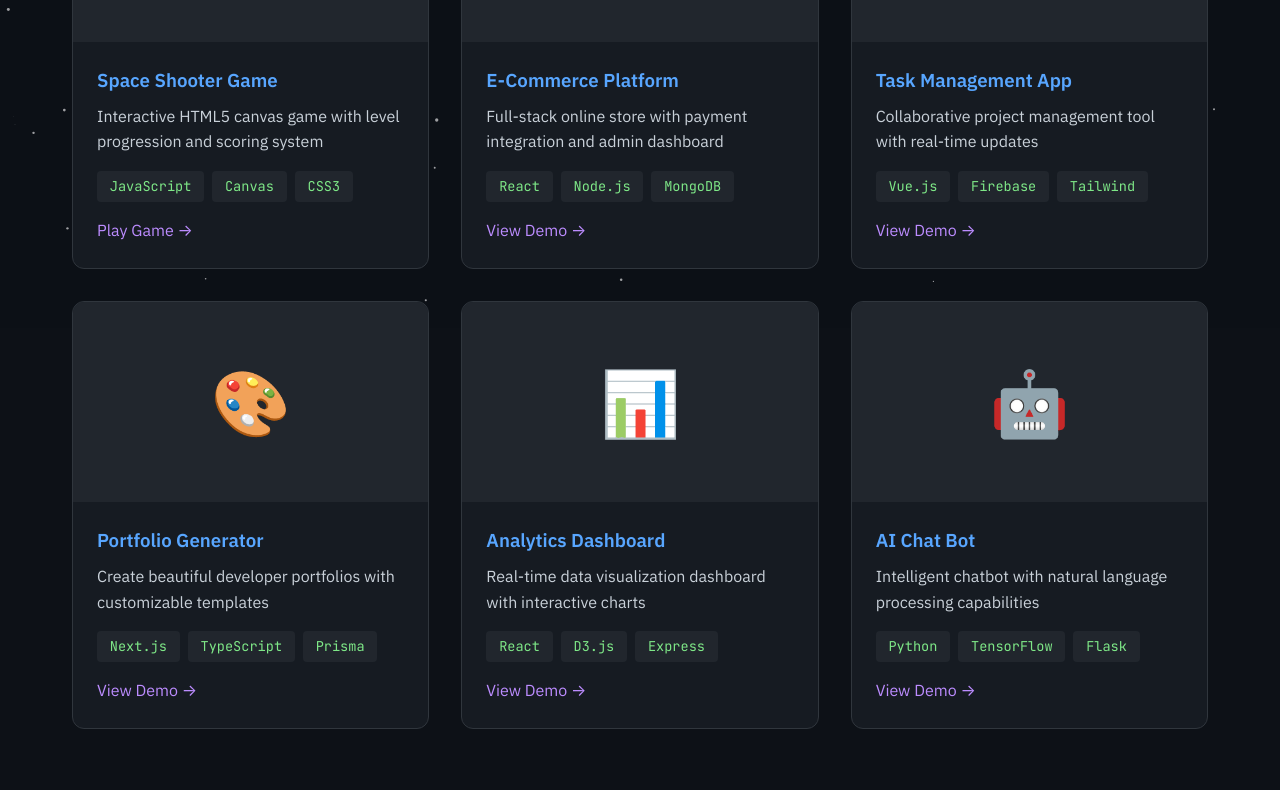
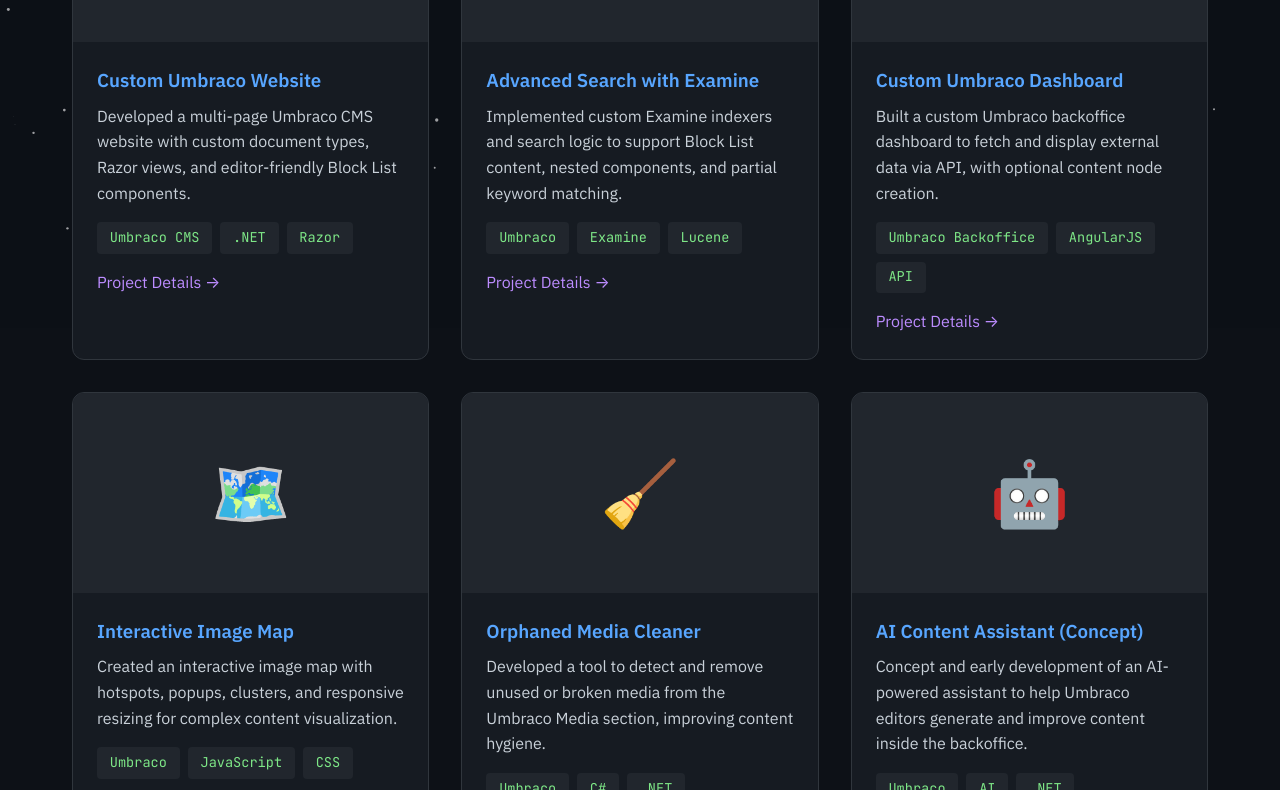
Before and after one commit to SarojShresthaa/sarojshresthaa.github.io, a plain HTML site: page projects.html in a window 1280 px wide. Shown: the part 472-1262 px from the top of the page. Drawn offline with Linux system fonts and the light colour scheme.

Commit message:
update code little bit

```diff
--- a/projects.html
+++ b/projects.html
@@ -45,90 +45,105 @@
      <div class="projects-grid">
     <div class="project-card">
         <div class="project-image">
-                        <div class="project-placeholder">🚀</div>
+            <div class="project-placeholder">🧩</div>
         </div>
         <div class="project-content">
-                        <h3>Space Shooter Game</h3>
-                        <p>Interactive HTML5 canvas game with level progression and scoring system</p>
+            <h3>Custom Umbraco Website</h3>
+            <p>
+                Developed a multi-page Umbraco CMS website with custom document types,
+                Razor views, and editor-friendly Block List components.
+            </p>
             <div class="project-tech">
-                            <span>JavaScript</span>
-                            <span>Canvas</span>
-                            <span>CSS3</span>
+                <span>Umbraco CMS</span>
+                <span>.NET</span>
+                <span>Razor</span>
             </div>
             <div class="project-links">
-                            <a href="game.html" class="project-link">Play Game →</a>
+                <a href="#" class="project-link">Project Details →</a>
             </div>
         </div>
     </div>
 
     <div class="project-card">
         <div class="project-image">
-                        <div class="project-placeholder">🌐</div>
+            <div class="project-placeholder">🔍</div>
         </div>
         <div class="project-content">
-                        <h3>E-Commerce Platform</h3>
-                        <p>Full-stack online store with payment integration and admin dashboard</p>
+            <h3>Advanced Search with Examine</h3>
+            <p>
+                Implemented custom Examine indexers and search logic to support
+                Block List content, nested components, and partial keyword matching.
+            </p>
             <div class="project-tech">
-                            <span>React</span>
-                            <span>Node.js</span>
-                            <span>MongoDB</span>
+                <span>Umbraco</span>
+                <span>Examine</span>
+                <span>Lucene</span>
             </div>
             <div class="project-links">
-                            <a href="#" class="project-link">View Demo →</a>
+                <a href="#" class="project-link">Project Details →</a>
             </div>
         </div>
     </div>
 
     <div class="project-card">
         <div class="project-image">
-                        <div class="project-placeholder">📱</div>
+            <div class="project-placeholder">🛠️</div>
         </div>
         <div class="project-content">
-                        <h3>Task Management App</h3>
-                        <p>Collaborative project management tool with real-time updates</p>
+            <h3>Custom Umbraco Dashboard</h3>
+            <p>
+                Built a custom Umbraco backoffice dashboard to fetch and display
+                external data via API, with optional content node creation.
+            </p>
             <div class="project-tech">
-                            <span>Vue.js</span>
-                            <span>Firebase</span>
-                            <span>Tailwind</span>
+                <span>Umbraco Backoffice</span>
+                <span>AngularJS</span>
+                <span>API</span>
             </div>
             <div class="project-links">
-                            <a href="#" class="project-link">View Demo →</a>
+                <a href="#" class="project-link">Project Details →</a>
             </div>
         </div>
     </div>
 
     <div class="project-card">
         <div class="project-image">
-                        <div class="project-placeholder">🎨</div>
+            <div class="project-placeholder">🗺️</div>
         </div>
         <div class="project-content">
-                        <h3>Portfolio Generator</h3>
-                        <p>Create beautiful developer portfolios with customizable templates</p>
+            <h3>Interactive Image Map</h3>
+            <p>
+                Created an interactive image map with hotspots, popups, clusters,
+                and responsive resizing for complex content visualization.
+            </p>
             <div class="project-tech">
-                            <span>Next.js</span>
-                            <span>TypeScript</span>
-                            <span>Prisma</span>
+                <span>Umbraco</span>
+                <span>JavaScript</span>
+                <span>CSS</span>
             </div>
             <div class="project-links">
-                            <a href="#" class="project-link">View Demo →</a>
+                <a href="#" class="project-link">Project Details →</a>
             </div>
         </div>
     </div>
 
     <div class="project-card">
         <div class="project-image">
-                        <div class="project-placeholder">📊</div>
+            <div class="project-placeholder">🧹</div>
         </div>
         <div class="project-content">
-                        <h3>Analytics Dashboard</h3>
-                        <p>Real-time data visualization dashboard with interactive charts</p>
+            <h3>Orphaned Media Cleaner</h3>
+            <p>
+                Developed a tool to detect and remove unused or broken media
+                from the Umbraco Media section, improving content hygiene.
+            </p>
             <div class="project-tech">
-                            <span>React</span>
-                            <span>D3.js</span>
-                            <span>Express</span>
+                <span>Umbraco</span>
+                <span>C#</span>
+                <span>.NET</span>
             </div>
             <div class="project-links">
-                            <a href="#" class="project-link">View Demo →</a>
+                <a href="#" class="project-link">Project Details →</a>
             </div>
         </div>
     </div>
@@ -138,19 +153,23 @@
             <div class="project-placeholder">🤖</div>
         </div>
         <div class="project-content">
-                        <h3>AI Chat Bot</h3>
-                        <p>Intelligent chatbot with natural language processing capabilities</p>
+            <h3>AI Content Assistant (Concept)</h3>
+            <p>
+                Concept and early development of an AI-powered assistant to help
+                Umbraco editors generate and improve content inside the backoffice.
+            </p>
             <div class="project-tech">
-                            <span>Python</span>
-                            <span>TensorFlow</span>
-                            <span>Flask</span>
+                <span>Umbraco</span>
+                <span>AI</span>
+                <span>.NET</span>
             </div>
             <div class="project-links">
-                            <a href="#" class="project-link">View Demo →</a>
+                <a href="#" class="project-link">Project Details →</a>
             </div>
         </div>
     </div>
 </div>
+
         </section>
     </main>
 
```
Also changed, not shown: about.html (+1 -1 lines), contact.html (+1 -1 lines), index.html (+73 -0 lines), skills.html (+1 -1 lines). Lines whose indentation alone changed are shown as unchanged.
